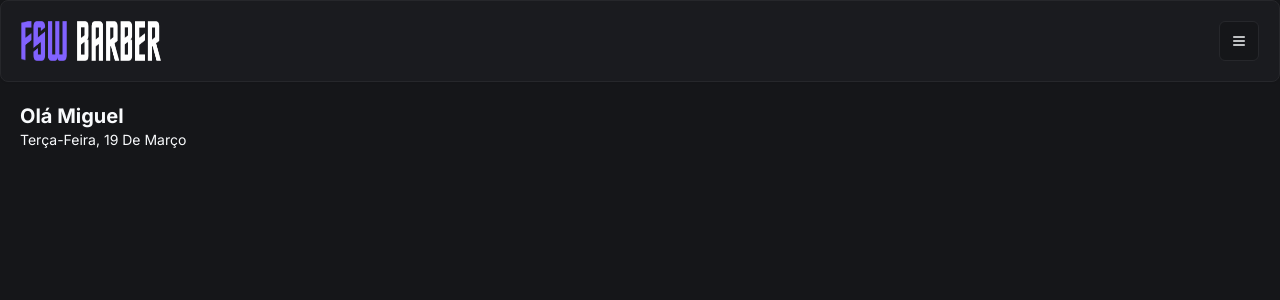
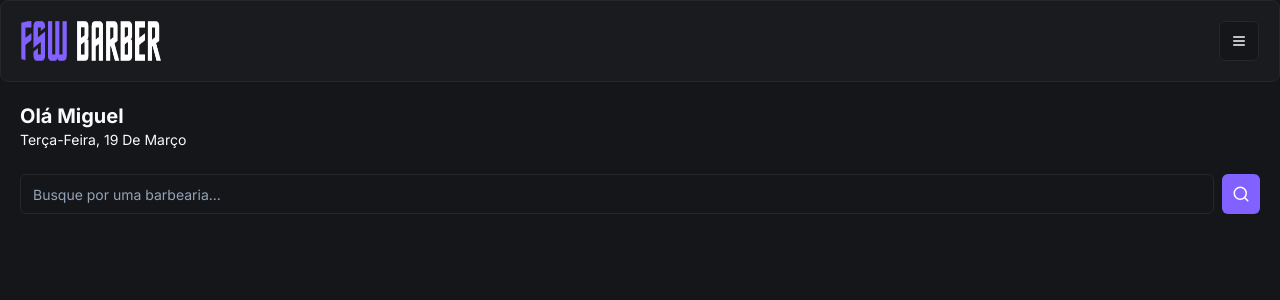
Before and after one commit to Coimbra777/barber-app, a Next.js app: page / in a window 1280 px wide. Shown: the top 300 px of the page. Built offline with nearby package versions, Linux system fonts and the light colour scheme.

Commit message:
feat: criação componente search

```diff
--- /dev/null
+++ b/app/(home)/_components/Search.tsx
@@ -0,0 +1,19 @@
+'use client'
+
+import { Button } from "@/app/_components/ui/button";
+import { Input } from "@/app/_components/ui/input";
+import { SearchIcon } from "lucide-react";
+
+
+const Search = () => {
+  return (
+    <div className="flex items-center gap-2">
+      <Input placeholder="Busque por uma barbearia..."/>
+      <Button variant='default' size='icon'>
+        <SearchIcon size={18}/>
+      </Button>
+    </div>
+  );
+}
+
+export default Search;
--- a/app/(home)/page.tsx
+++ b/app/(home)/page.tsx
@@ -2,6 +2,7 @@
 import {format} from 'date-fns'
 import Header from "../_components/ui/Header";
 import { ptBR } from "date-fns/locale";
+import Search from "./_components/Search";
 
 export default function Home() {
   return (
@@ -13,6 +14,11 @@
         locale: ptBR,
       })}</p>
       </div>
+
+      <div className="px-5 mt-6">
+      <Search />
+      </div>
+
     </div>
   );
 }
--- /dev/null
+++ b/app/_components/ui/input.tsx
@@ -0,0 +1,25 @@
+import * as React from "react"
+
+import { cn } from "@/app/_lib/utils"
+
+export interface InputProps
+  extends React.InputHTMLAttributes<HTMLInputElement> {}
+
+const Input = React.forwardRef<HTMLInputElement, InputProps>(
+  ({ className, type, ...props }, ref) => {
+    return (
+      <input
+        type={type}
+        className={cn(
+          "flex h-10 w-full rounded-md border border-input bg-background px-3 py-2 text-sm ring-offset-background file:border-0 file:bg-transparent file:text-sm file:font-medium placeholder:text-muted-foreground focus-visible:outline-none focus-visible:ring-2 focus-visible:ring-ring focus-visible:ring-offset-2 disabled:cursor-not-allowed disabled:opacity-50",
+          className
+        )}
+        ref={ref}
+        {...props}
+      />
+    )
+  }
+)
+Input.displayName = "Input"
+
+export { Input }
```
